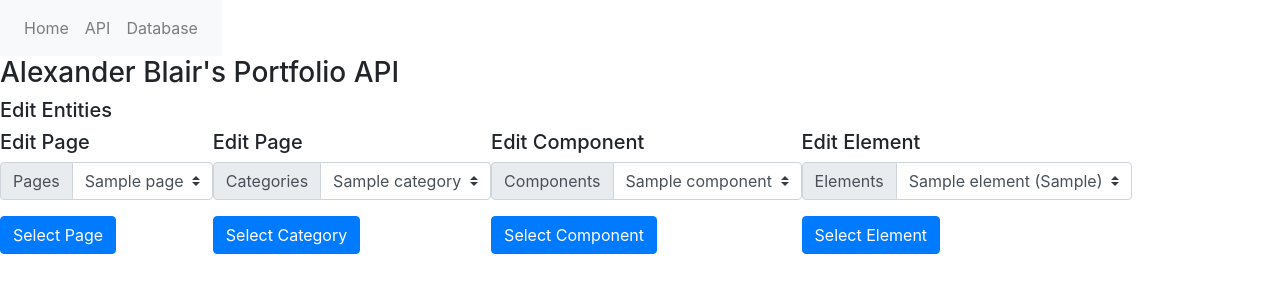
After one commit to SnSation/PortfolioAPI_FlaskVersion, a Flask app: page /database/v2_edit_entities in a window 1280 px wide. The commit adds this page. Shown: the top 300 px of the page. Run offline with Flask 2, Linux system fonts and the light colour scheme; tables that the repository leaves empty hold one stand-in row (values such as "Sample post"); some libraries are stand-ins or nearby versions.

Commit message:
added v2 database editing

```diff
--- a/app/blueprints/database/routes.py
+++ b/app/blueprints/database/routes.py
@@ -246,6 +246,7 @@ def v2_edit_entities():
     }
     return render_template('database/v2_edit_entities.html', **context)
 
+
 # End: Entity Selection
 
 ####################
@@ -292,7 +293,7 @@ def create_page():
 @database.route('/edit_page_form', methods=['GET', 'POST'])
 def edit_page_form():
     context = {
-        'pages':Page.query.all()
+        'page':Page.query.get(request.args.get('page_id'))
     }
 
     return render_template('database/edit_page_form.html', **context)
@@ -300,6 +301,13 @@ def edit_page_form():
 @database.route('/edit_page', methods=['GET'])
 def edit_page():
     this_page = Page.query.get(request.args.get('page_id'))
+
+    # # Delete?
+    # if request.args.get('delete') == 'yes':
+    #     this_page.remove_from_database()
+    #     return f'{this_page.name} deleted from database'
+
+    # Edit?
     page_name = this_page.name
     page_category = this_page.category
 
@@ -360,13 +368,13 @@ def create_page_category():
 @database.route('edit_page_category_form', methods=['GET', 'POST'])
 def edit_page_category_form():
     context = {
-        'categories': PageCategory.query.all()
+        'category': PageCategory.query.get(request.args.get('category_id'))
     }
     return render_template('database/edit_page_category_form.html', **context)
 
 @database.route('/edit_page_category', methods=['GET'])
 def edit_page_category():
-    this_category = PageCategory.query.filter_by(name=request.args.get('category_id'))
+    this_category = PageCategory.query.get(request.args.get('category_id'))
     category_name = this_category.name
 
     if len(request.args.get('category_name')) > 0:
@@ -424,13 +432,13 @@ def create_page_component():
 @database.route('/edit_page_component_form', methods=['GET', 'POST'])
 def edit_page_component_form():
     context = {
-        'components':PageComponent.query.all()
+        'component':PageComponent.query.get(request.args.get('component_id'))
     }
     return render_template('database/edit_page_component_form.html', **context)
 
 @database.route('/edit_page_component', methods=['GET', 'POST'])
 def edit_page_component():
-    this_component = PageComponent.query.get('component_id')
+    this_component = PageComponent.query.get(request.args.get('component_id'))
     component_name = this_component.name
 
     if len(request.args.get('component_name')) > 0:
@@ -445,13 +453,17 @@ def edit_page_component():
 
     if len(request.args.get('component_elements')) > 0:
         elements = request.args.get('component_elements').split(', ')
+        new_elements = []
         for element in elements:
             try:
-                this_element = ComponentElement.query.filter_by(name=element)
-                this_component.elements.append(this_element)
+                this_element = ComponentElement.query.filter_by(name=element).first()
+                if this_element != None:
+                    new_elements.append(this_element)
             except:
                 print(f'Element Not Found: {element}')
                 continue
+        print(new_elements)
+        this_component.elements = new_elements
 
     this_component.update_in_database()
 
@@ -488,9 +500,9 @@ def create_component_element():
 @database.route('/edit_component_element_form', methods=['GET'])
 def edit_component_element_form():
     context = {
-        'elements':ComponentElement.query.all()
+        'element':ComponentElement.query.get(request.args.get('element_id'))
     }
-    return render_template('database/edit_component_element_form', **context)
+    return render_template('database/edit_component_element_form.html', **context)
 
 @database.route('/edit_component_element', methods=['GET'])
 def edit_component_element():
@@ -504,7 +516,7 @@ def edit_component_element():
     if len(request.args.get('element_content')) > 0:
         element_content = request.args.get('element_content')
     if len(request.args.get('element_type')) > 0:
-        element_type = request.args.get('element_content')
+        element_type = request.args.get('element_type')
 
     element_data = {
         'name':element_name,
--- a/app/templates/database/main.html
+++ b/app/templates/database/main.html
@@ -22,6 +22,9 @@
         <a href="{{ url_for('database.v2_new_entities') }}">
             <li>V2 New Entities</li>
         </a>
+        <a href="{{ url_for('database.v2_edit_entities') }}">
+            <li>V2 Edit Entities</li>
+        </a>
     </ul>
 </div>
 {% endblock content %}
--- /dev/null
+++ b/app/templates/database/v2_edit_entities.html
@@ -0,0 +1,74 @@
+{% extends 'base.html' %}
+
+{% block content %}
+<div class="row">
+    <h5 class="page_title">Edit Entities</h5>
+</div>
+
+<div class="row">
+    <form action="{{ url_for('database.edit_page_form') }}">
+        <div>
+            <h5>Edit Page</h5>
+        </div>
+        <div class="input-group mb-3">
+            <div class="input-group-prepend">
+                <label class="input-group-text" for="page_id">Pages</label>
+            </div>
+            <select class="custom-select" id="page_id" name="page_id">
+                {% for page in pages %}
+                    <option value="{{ page.id }}">{{ page.name }}</option>
+                {% endfor %}
+            </select>
+        </div>
+        <button type="submit" class="btn btn-primary">Select Page</button>
+    </form>
+    <form action="{{ url_for('database.edit_page_category_form') }}">
+        <div>
+            <h5>Edit Page</h5>
+        </div>
+        <div class="input-group mb-3">
+            <div class="input-group-prepend">
+                <label class="input-group-text" for="category_id">Categories</label>
+            </div>
+            <select class="custom-select" id="category_id" name="category_id">
+                {% for category in categories %}
+                    <option value="{{ category.id }}">{{ category.name }}</option>
+                {% endfor %}
+            </select>
+        </div>
+        <button type="submit" class="btn btn-primary">Select Category</button>
+    </form>
+    <form action="{{ url_for('database.edit_page_component_form') }}">
+        <div>
+            <h5>Edit Component</h5>
+        </div>
+        <div class="input-group mb-3">
+            <div class="input-group-prepend">
+                <label class="input-group-text" for="component_id">Components</label>
+            </div>
+            <select class="custom-select" id="component_id" name="component_id">
+                {% for component in components %}
+                    <option value="{{ component.id }}">{{ component.name }}</option>
+                {% endfor %}
+            </select>
+        </div>
+        <button type="submit" class="btn btn-primary">Select Component</button>
+    </form>
+    <form action="{{ url_for('database.edit_component_element_form') }}">
+        <div>
+            <h5>Edit Element</h5>
+        </div>
+        <div class="input-group mb-3">
+            <div class="input-group-prepend">
+                <label class="input-group-text" for="element_id">Elements</label>
+            </div>
+            <select class="custom-select" id="element_id" name="element_id">
+                {% for element in elements %}
+                    <option value="{{ element.id }}">{{ element.name }} ({{ element.element_type }})</option>
+                {% endfor %}
+            </select>
+        </div>
+        <button type="submit" class="btn btn-primary">Select Element</button>
+    </form>
+</div>
+{% endblock content %}
--- a/app/templates/database/v2_new_entities.html
+++ b/app/templates/database/v2_new_entities.html
@@ -80,7 +80,7 @@
         </div>
         <div class="form-group">
             <label for="element_type">Type</label>
-            <input type="text" class="form-control" id="element_type" name="element_type" placeholder="Title, Link, Text, etc." />
+            <input type="text" class="form-control" id="element_type" name="element_type" placeholder="title, link, text, etc." />
         </div>
         <button type="submit" class="btn btn-primary">Create Element</button>
     </form>
```
Also changed, not shown: app/blueprints/database/models.py (+7 -1 lines), app/templates/database/edit_component_element_form.html (added, +26 -0 lines), app/templates/database/edit_page_category_form.html (added, +18 -0 lines), app/templates/database/edit_page_component_form.html (added, +26 -0 lines), app/templates/database/edit_page_form.html (added, +26 -0 lines).
